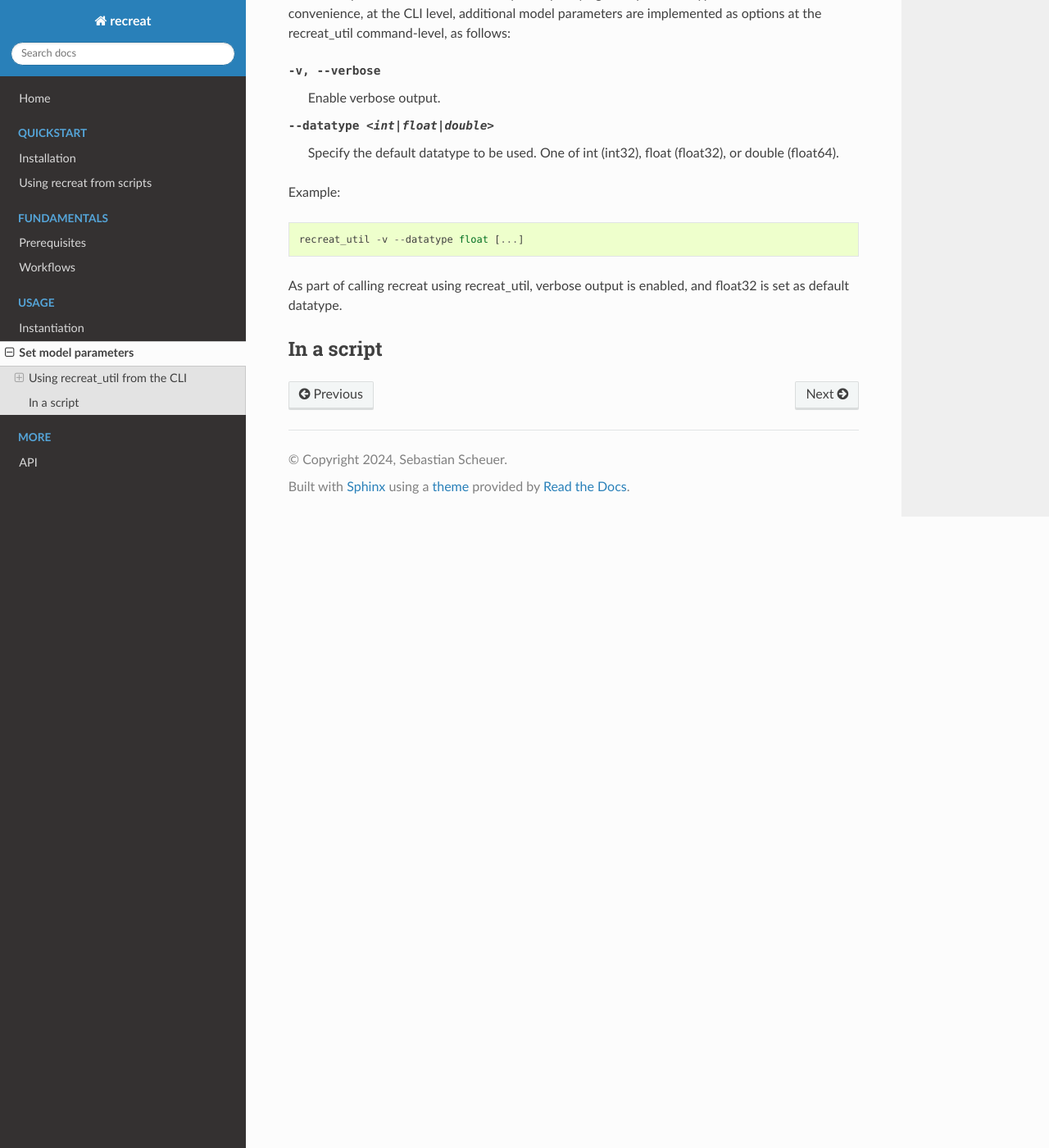
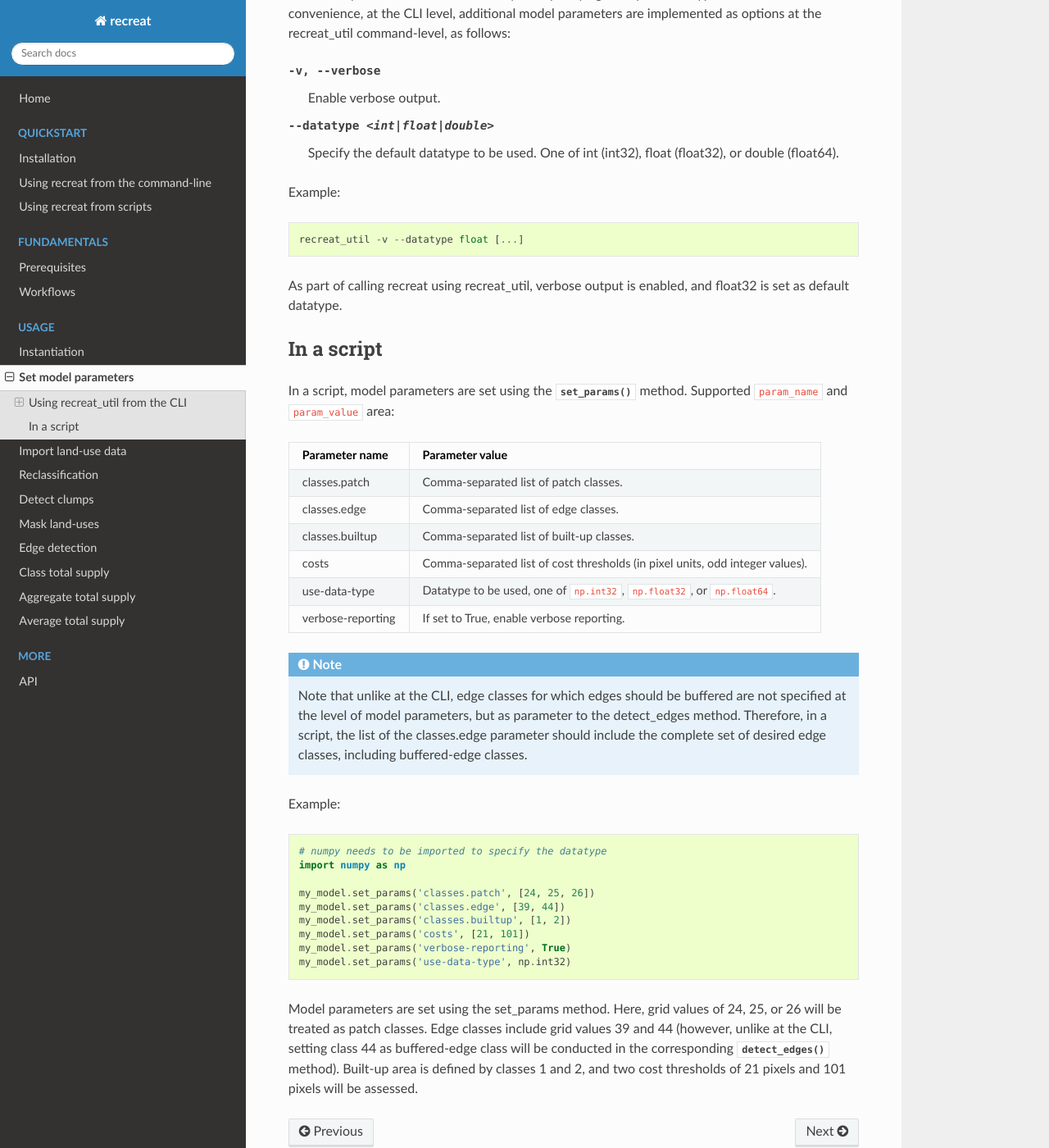
Before and after one commit to scheuerseb/recreat, a Sphinx documentation site: the page built from docs/usage/parameters.rst, in a window 1280 px wide and 1400 px high, scrolled down 1624 px. Shown: the whole window at 82% size. Built offline with Sphinx 7.4.7 and the Read the Docs theme 3.1.0, drawn with Linux system fonts in a browser that asks for light colours; some of the changed text lies outside the part shown.

Commit message:
Update docs

```diff
--- /dev/null
+++ b/docs/quickstart/cli.rst
@@ -0,0 +1,131 @@
+Using recreat from the command-line
+===================================
+
+The recreat package brings its own CLI tool ``recreat-util``. Using this tool,
+a recreat model can be defined at the CLI, and package methods used readily.
+
+Type:
+
+.. code-block::
+
+    recreat-util --help
+
+to see recreat_util options as well as subcommands and their options. Also refer to the list of
+subcommands and options below.
+
+recreat_util command
+--------------------
+
+.. code-block::
+
+    recreat_util [options] <root-path> <landuse-file-name> [subcommand [options] <args>] [...]
+
+Arguments:
+
+* root-path ― The root path to use which contains relevant raster files.
+* land-use-filename ― The land-use raster file to use.
+
+Options:
+
+-w, --data-path                     Set path to data-path folder.
+-v, --verbose                       Enable verbose output.
+--datatype <int|float|double>       Specify the default datatype to be used. One of int (int32), float (float32), or double (float64).
+
+params subcommand
+-----------------
+
+.. code-block::
+
+    params [options]
+
+Options:
+
+-p, --patch          Comma-separated list of patch classes.
+-e, --edge           Comma-separated list of edge classes.
+-g, --buffer-edge    Comma-separated list of buffered-edge classes.
+-b, --built-up       Comma-separated list of built-up classes.
+-c, --cost           Comma-separated list of cost thresholds (in pixel units, odd integer values).
+
+
+reclassify subcommand
+---------------------
+
+.. code-block::
+
+    reclassify <source-classes> <destination-class>
+
+Arguments:
+
+  * source-classes ― Comma-separated list of source class values.
+  * destination-class ― Destination class value.
+
+clumps subcommand
+-----------------
+
+.. code-block::
+
+    clumps [options]
+
+Options:
+
+--barrier-classes        List of comma-separated barrier classes (optional, by default [0]).
+
+mask-landuses subcommand
+------------------------
+
+.. code-block::
+
+    mask-landuses
+
+This subcommand has no arguments or options.
+
+detect-edges subcommand
+-----------------------
+
+.. code-block::
+
+    detect-edges [options]
+
+
+Options:
+
+-i, --ignore            Ignore edges to the specified land-use class value.
+
+class-total-supply subcommand
+-----------------------------
+
+.. code-block::
+
+    class-total-supply [options]
+
+Options:
+
+-m, --mode <generic_filter|convolve|ocv_filter2d>      Determines the moving window method to use for class supply estimation, either using SciPy's ndimage generic_filter method with a low-level callable (generic_filter), using SciPy's ndimage convolve method (convolve), or using OpenCV's filter2d method (ocv_filter2d; optional, by default, set to ocv_filter2d).
+
+
+aggregate-total-supply subcommand
+---------------------------------
+
+.. code-block::
+
+    aggregate-total-supply [options]
+
+Options:
+
+--landuse-weights              A comma-separated list of class values and weights, in the form class1=weight1,class2=weight2,... (optional).
+-u, --exclude-non-weighted     Optional flag to indicate that the non-weighted result should not be determined.
+
+average-total-supply subcommand
+-------------------------------
+
+.. code-block::
+
+    average-total-supply [options]
+
+
+Options:
+
+--landuse-weights            A comma-separated list of class values and weights, in the form class1=weight1,class2=weight2,... (optional).
+--cost-weights               A comma-separated list of cost thresholds and weights, in the form cost1=weight1,cost2=weight2,... (optional).
+-s, --exclude-scaled         Optional flag to indicate that the scaled result should not be determined.
+-u, --exclude-non-weighted   Optional flag to indicate that the non-weighted result should not be determined.
--- a/docs/usage/parameters.rst
+++ b/docs/usage/parameters.rst
@@ -8,12 +8,20 @@ The following key model parameters may be specified in a recrest model:
 * Built-up classes (optional)
 * Cost thresholds (in pixel units, at least one required)
 
+
+.. caution::
+
+   The actual distance in terms of the width of the kernel represented  by these cost thresholds depends
+   on the land-use grid resolution. For example, for a raster with a resolution of 100m, a cost of 21 is
+   equal to a 1000m buffer around a kernel's center pixel, and a cost of 101 would represent a 5000m buffer.
+
+
 Additionally, verbose output may be requested, that will print additional information during model
 processing, and furthermore, depending on input data (i.e., raster extent and resolution) used,
 a specific data type to be used during processing may be requested.
 
 Depending on whether recreat is used from the CLI through recreat_util,
-or in a script, land-use data is imported as follows.
+or in a script, parameters are set as follows.
 
 Using recreat_util from the CLI
 -------------------------------
@@ -46,12 +54,6 @@ Here, grid values of 24, 25, or 26 will be treated as patch classes. Edge classe
 Built-up area is defined by classes 1 and 2, and two cost thresholds of 21 pixels and 101 pixels
 will be assessed.
 
-.. caution::
-
-   The actual distance in terms of the width of the kernel represented  by these cost thresholds depends
-   on the land-use grid resolution. For example, for a raster with a resolution of 100m, a cost of 21 is
-   equal to a 1000m buffer around a kernel's center pixel, and a cost of 101 would represent a 5000m buffer.
-
 Setting additional model parameters
 ~~~~~~~~~~~~~~~~~~~~~~~~~~~~~~~~~~~
 
@@ -76,3 +78,42 @@ default datatype.
 
 In a script
 -----------
+
+In a script, model parameters are set using the :py:meth:`.set_params` method.
+Supported ``param_name`` and ``param_value`` area:
+
+=================     ===============
+Parameter name        Parameter value
+=================     ===============
+classes.patch         Comma-separated list of patch classes.
+classes.edge          Comma-separated list of edge classes.
+classes.builtup       Comma-separated list of built-up classes.
+costs                 Comma-separated list of cost thresholds (in pixel units, odd integer values).
+use-data-type         Datatype to be used, one of ``np.int32``, ``np.float32``, or ``np.float64``.
+verbose-reporting     If set to True, enable verbose reporting.
+=================     ===============
+
+.. note::
+
+   Note that unlike at the CLI, edge classes for which edges should be buffered are not specified at the level of model parameters,
+   but as parameter to the detect_edges method. Therefore, in a script, the list of the classes.edge parameter should
+   include the complete set of desired edge classes, including buffered-edge classes.
+
+Example:
+
+.. code-block:: python
+
+   # numpy needs to be imported to specify the datatype
+   import numpy as np
+
+   my_model.set_params('classes.patch', [24, 25, 26])
+   my_model.set_params('classes.edge', [39, 44])
+   my_model.set_params('classes.builtup', [1, 2])
+   my_model.set_params('costs', [21, 101])
+   my_model.set_params('verbose-reporting', True)
+   my_model.set_params('use-data-type', np.int32)
+
+Model parameters are set using the set_params method. Here, grid values of 24, 25, or 26 will be treated as patch classes.
+Edge classes include grid values 39 and 44 (however, unlike at the CLI, setting class 44 as buffered-edge class will be conducted
+in the corresponding :py:meth:`.detect_edges` method). Built-up area is defined by classes 1 and 2, and two cost thresholds of 21 pixels and
+101 pixels will be assessed.
```
Also changed, not shown: docs/index.rst (+9 -1 lines), docs/usage/aggregate_total_supply.rst (added, +50 -0 lines), docs/usage/average_total_supply.rst (added, +62 -0 lines), docs/usage/class_diversity.rst (added, +12 -0 lines), docs/usage/class_total_supply.rst (added, +45 -0 lines), docs/usage/clumps.rst (added, +45 -0 lines), docs/usage/detect_edge.rst (added, +64 -0 lines), docs/usage/import_land_use_data.rst (added, +54 -0 lines), docs/usage/instantiation.rst (+7 -4 lines), docs/usage/masking.rst (added, +37 -0 lines), docs/usage/reclassification.rst (added, +47 -0 lines).
